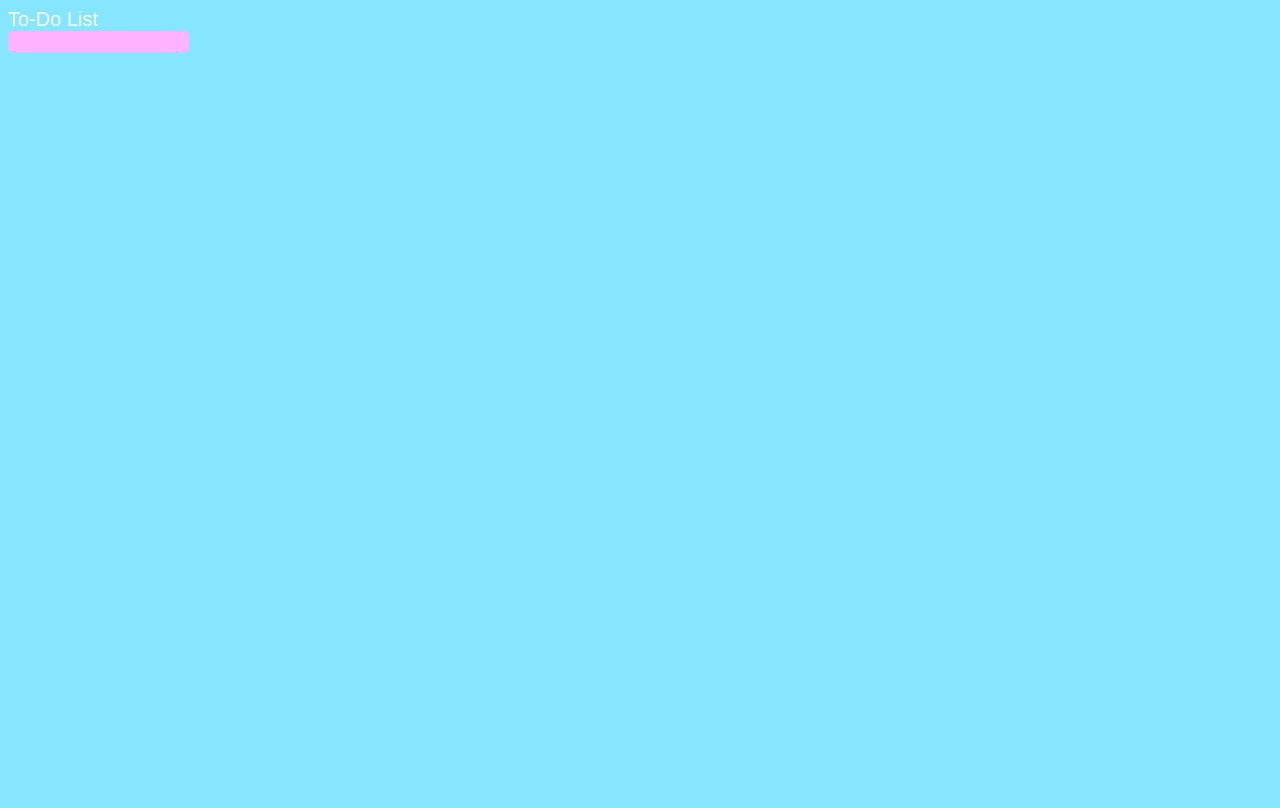
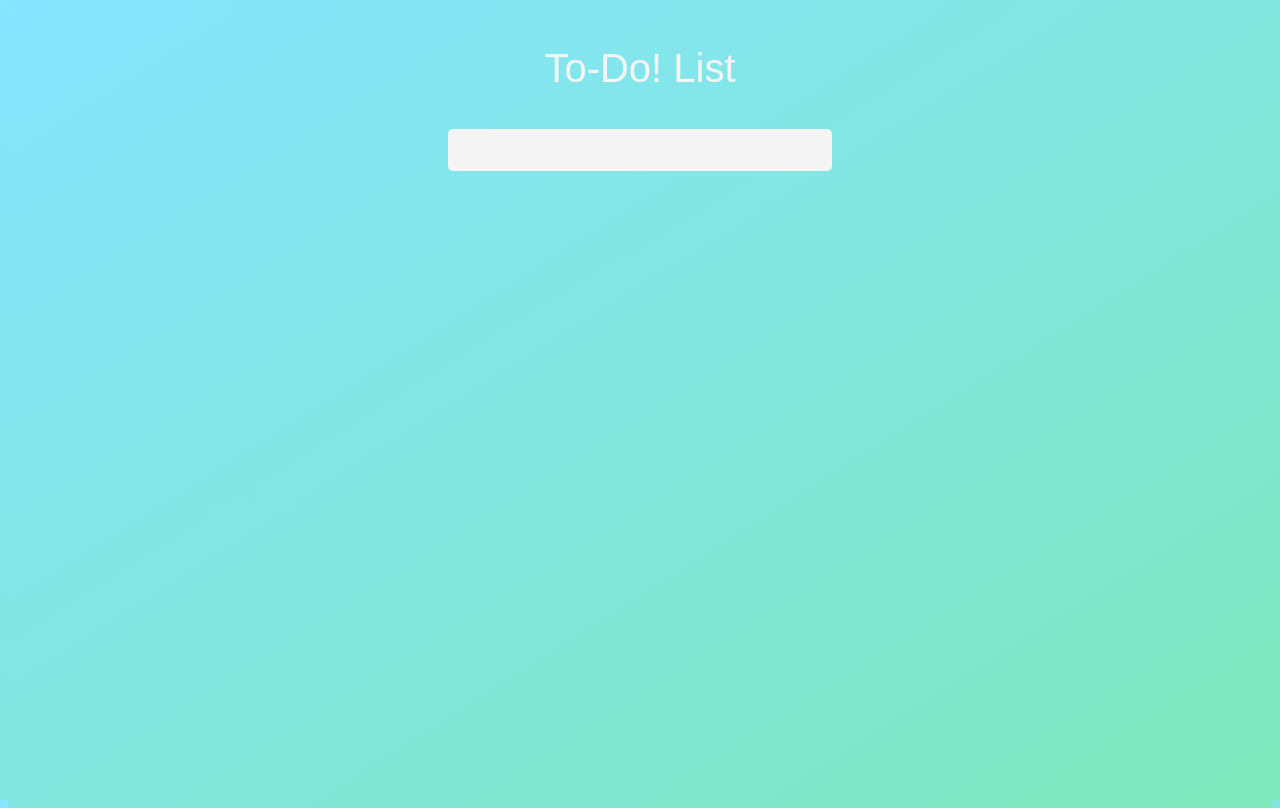
Before and after one commit to CrystalHarpstreit/ToDoList, a plain HTML site: page index.html in a window 1280 px wide. Drawn offline with Linux system fonts and the light colour scheme.

Commit message:
style background etc

```diff
--- a/index.html
+++ b/index.html
@@ -6,7 +6,7 @@
   <link rel="stylesheet" type="text/css" href="style.css">
 </head>
 <body>
-  <header>To-Do List</header>
+  <header>To-Do! List</header>
   <input type=input id='inpt'></input>
   <ul id='list'></ul>
 
--- a/style.css
+++ b/style.css
@@ -1,20 +1,27 @@
- body {
-   background: #86E5FF;
+ html, body {
+  height: 100%;
+  background: linear-gradient(to bottom right, #86E5FF, #7DE8BC);
 }
 
 header{
+  text-align: center;
   font-family: Arial;
-  color: white;
-  font-size: 20px;
+  color: whitesmoke;
+  font-size: 40px;
+  padding: 3%;
 }
 
 input {
+  display: block;
+  margin: 0 auto;
+  text-align: center;
   border-radius: 5px;
-  background: #FDB3FF;
+  background: whitesmoke;
   border: none;
   font-family: Arial;
-  color: white;
-  height: 20px;
+  color: #666;
+  height: 40px;
+  width: 30%;
 }
 
 label {
```
